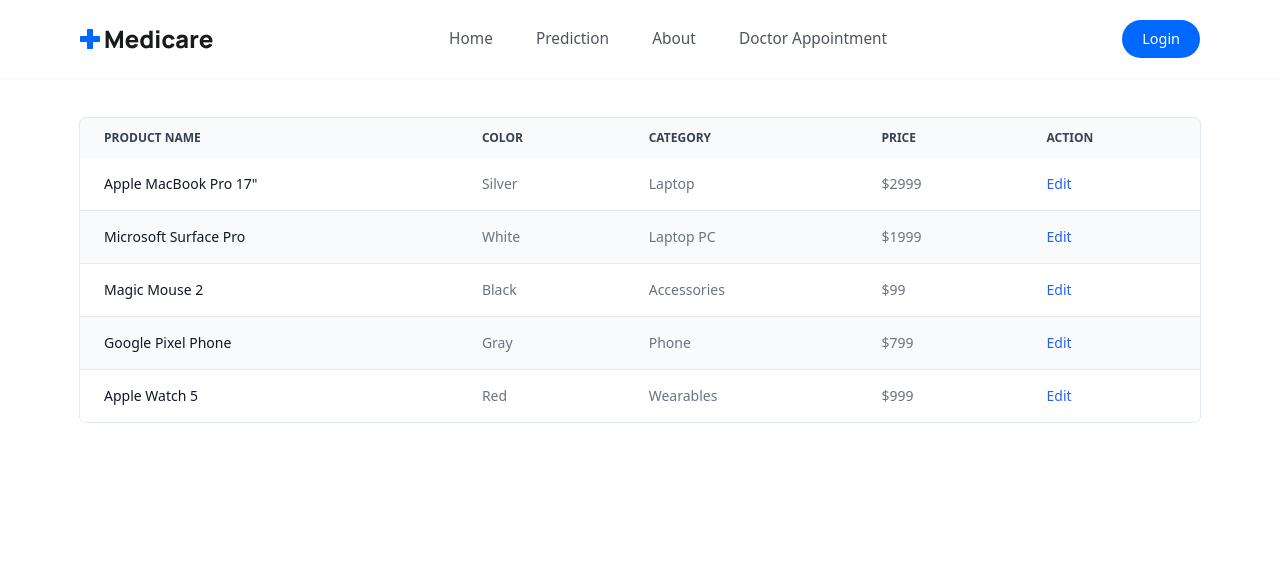
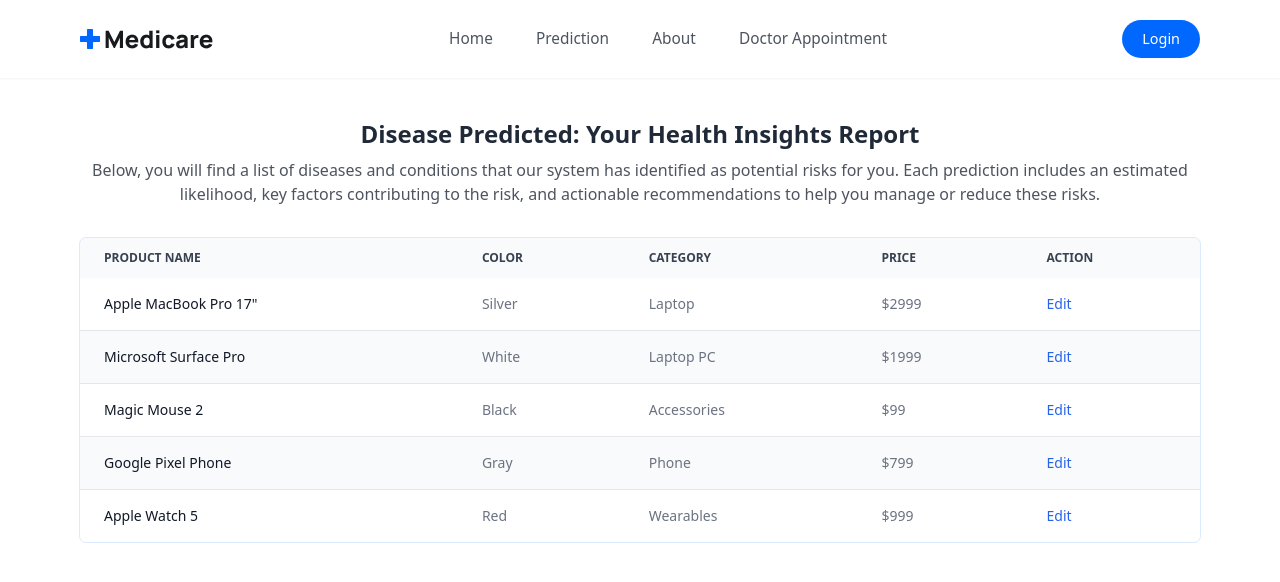
Before and after one commit to Utkarshrajmishra/Medcare, a React (Vite) app: page / in a window 1280 px wide. Shown: the top 582 px of the page. Built offline with nearby package versions, Linux system fonts and the light colour scheme.

Commit message:
Fixed: Prediction Page UI

```diff
--- a/src/pages/Prediction.jsx
+++ b/src/pages/Prediction.jsx
@@ -4,7 +4,19 @@
   return (
     <>
       <NavBar />
-      <section className="px-20 mt-10">
+      <section className="px-20 mt-10 flex flex-col gap-8">
+        <div className="flex flex-col gap-2 items-center">
+          <p className="text-2xl text-gray-800 font-semibold">
+            Disease Predicted: Your Health Insights Report
+          </p>
+          <p className="text-md text-center text-textColor text-">
+            Below, you will find a list of diseases and conditions that our
+            system has identified as potential risks for you. Each prediction
+            includes an estimated likelihood, key factors contributing to the
+            risk, and actionable recommendations to help you manage or reduce
+            these risks.
+          </p>
+        </div>
         <Table />
       </section>
     </>
```
